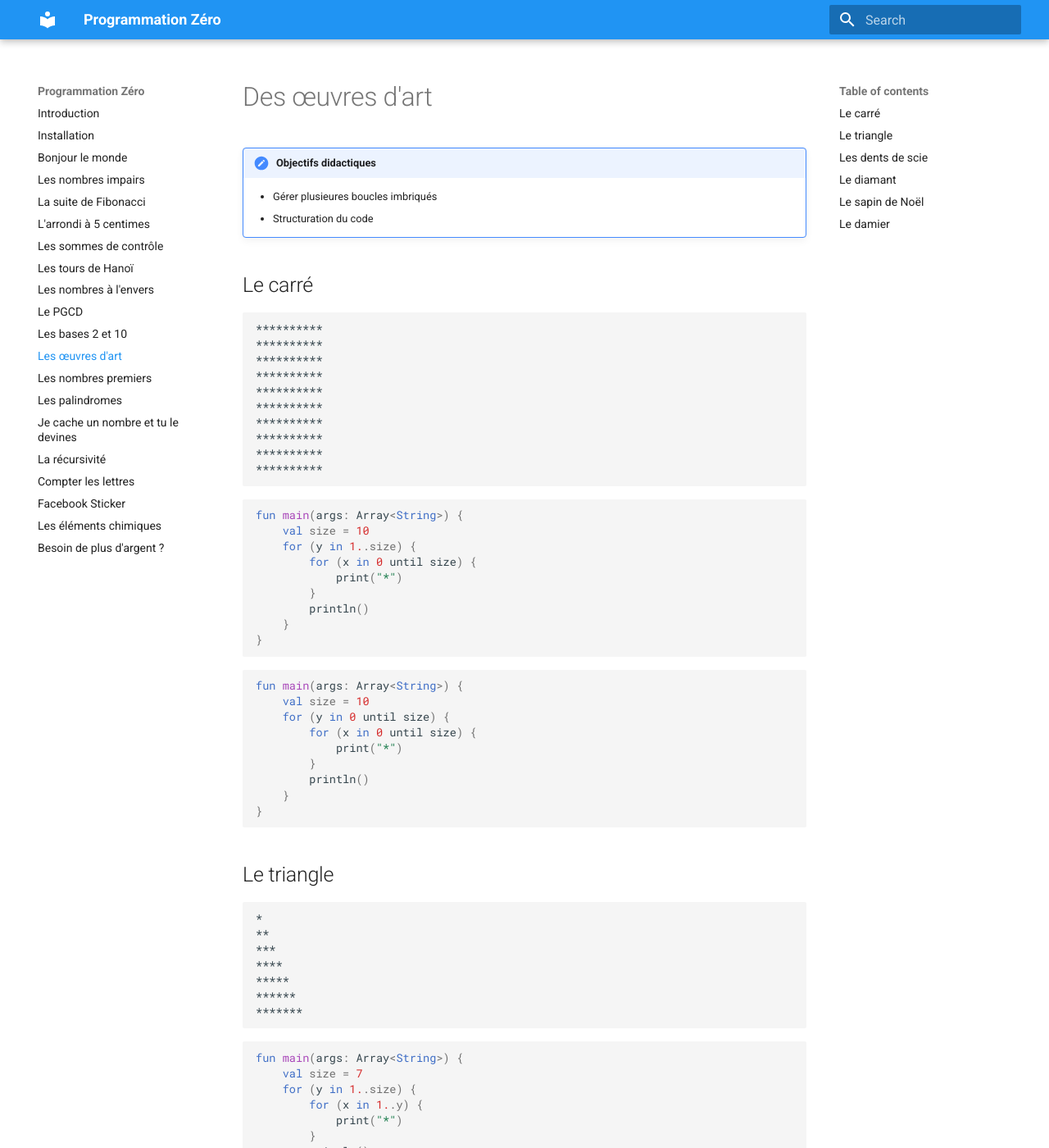
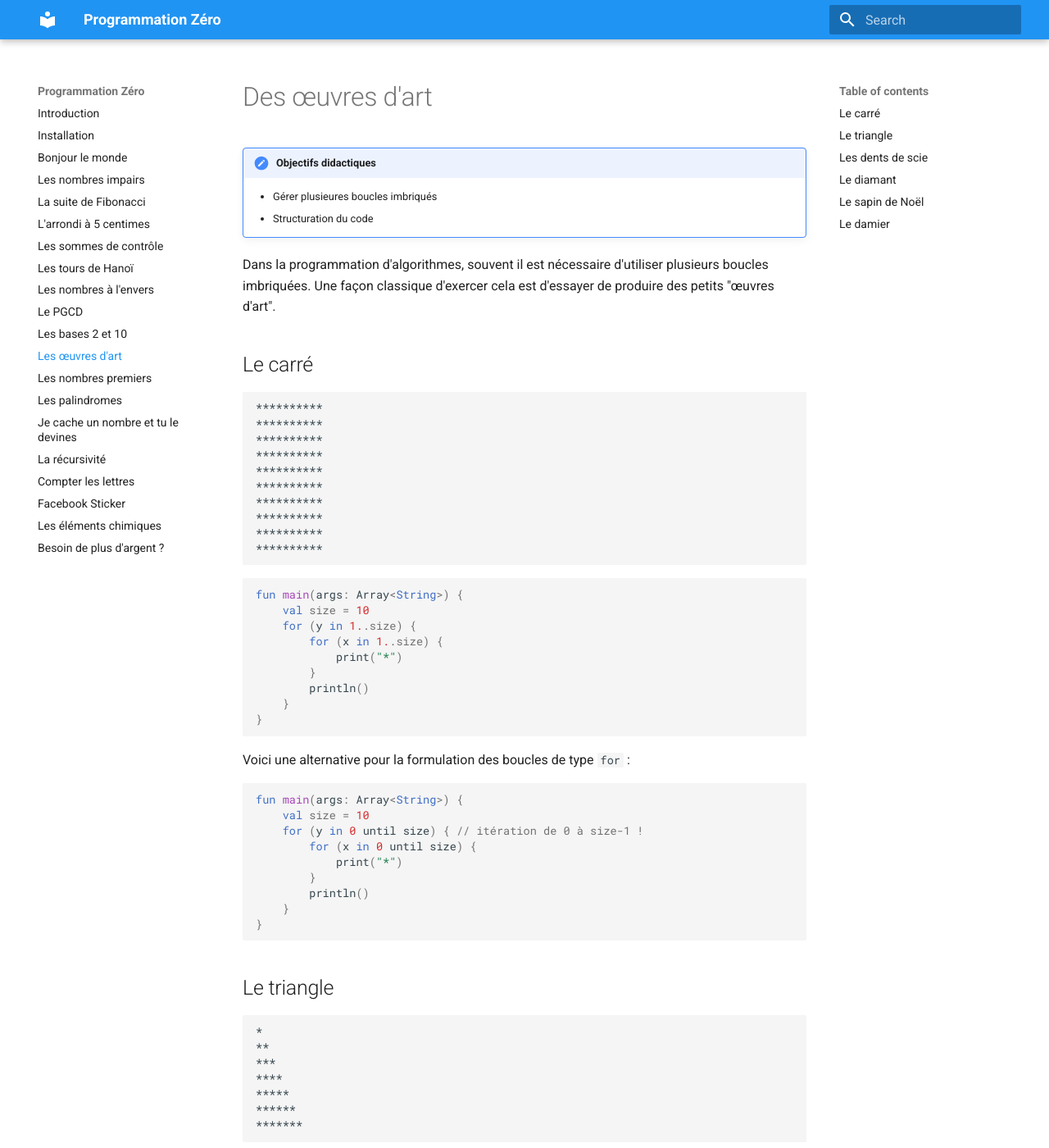
Before and after one commit to heia-fr/programmation-zero, an MkDocs documentation site: the page built from docs/art.md, in a window 1280 px wide and 1400 px high. Shown: the whole window at 82% size. Built offline with MkDocs 1.6.1 and Material for MkDocs 9.7.7, drawn with Linux system fonts in a browser that asks for light colours.

Commit message:
Update art.md

````diff
--- a/docs/art.md
+++ b/docs/art.md
@@ -3,6 +3,9 @@
 !!! summary "Objectifs didactiques"
     * Gérer plusieures boucles imbriqués
     * Structuration du code
+
+Dans la programmation d'algorithmes, souvent il est nécessaire d'utiliser plusieurs boucles imbriquées.
+Une façon classique d'exercer cela est d'essayer de produire des petits "œuvres d'art".
 
 ## Le carré
 
@@ -23,7 +26,7 @@
 fun main(args: Array<String>) {
     val size = 10
     for (y in 1..size) {
-        for (x in 0 until size) {
+        for (x in 1..size) {
             print("*")
         }
         println()
@@ -31,10 +34,12 @@ fun main(args: Array<String>) {
 }
 ```
 
+Voici une alternative pour la formulation des boucles de type ```for``` :
+
 ``` kotlin
 fun main(args: Array<String>) {
     val size = 10
-    for (y in 0 until size) {
+    for (y in 0 until size) { // itération de 0 à size-1 !
         for (x in 0 until size) {
             print("*")
         }
````
